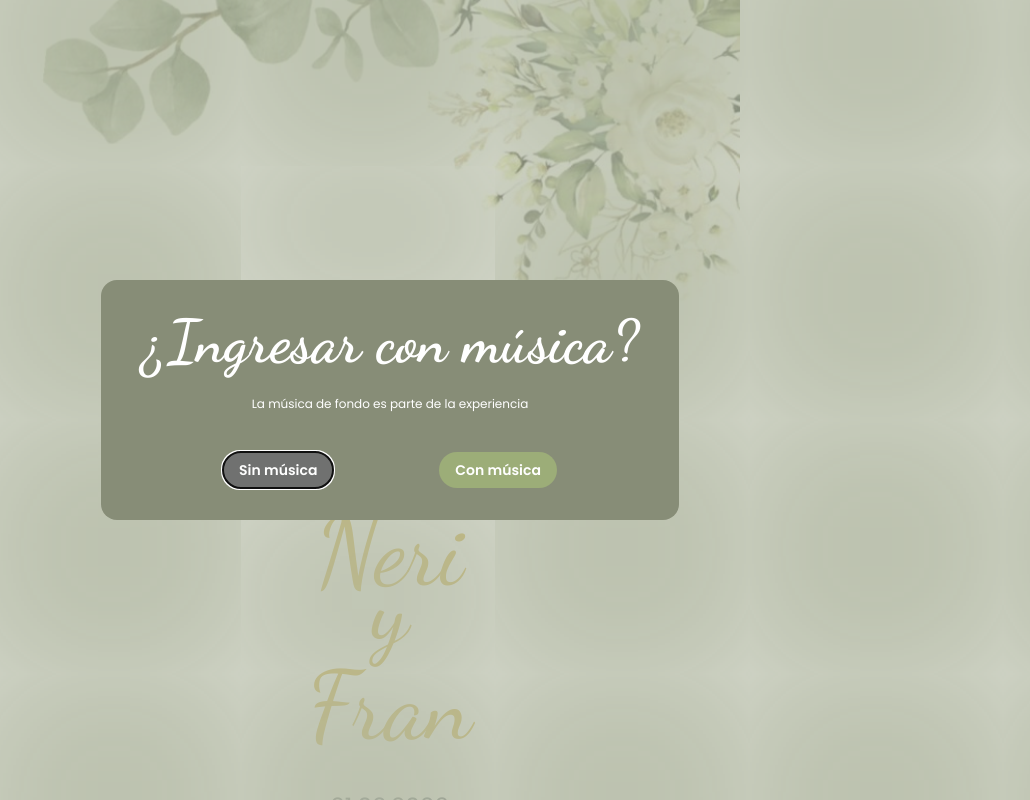
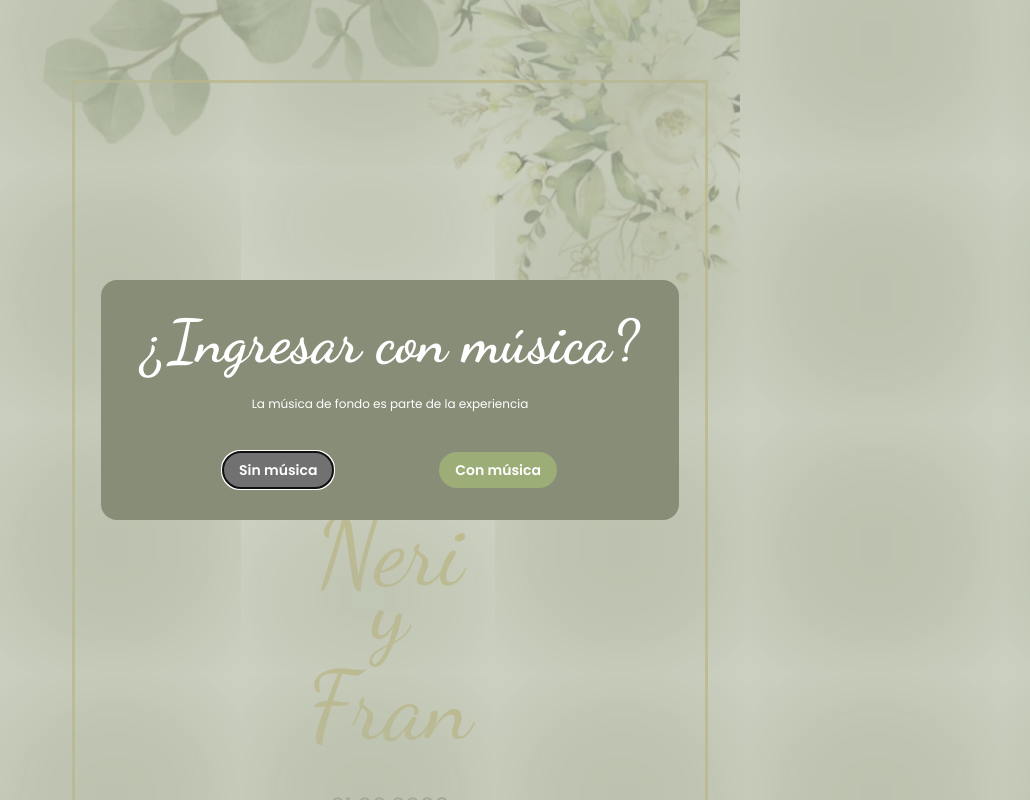
Before and after one commit to InvitacionDigital/NeriYFran, a React (Vite) app: page / in a window 1280 px wide. Shown: the top 800 px of the page, without its empty margins (250-1280 px from the left). Built offline with nearby package versions, Linux system fonts and the light colour scheme.

Commit message:
golden hero

```diff
--- a/src/components/Hero.tsx
+++ b/src/components/Hero.tsx
@@ -6,7 +6,10 @@ const Hero: React.FC = () => {
   return (
     <div className='bg-[url("/fondos/bg.jpg")] opacity-95 w-full min-w-[300px] max-w-[1000px] aspect-[9/16] bg-contain bg-center bg-no-repeat flex flex-col justify-center gap-10 py-0 items-center relative '>
       <img src={noscasamos} alt="noscasamos" className='w-[250px] mx-auto '/>
-      <div className='text-8xl text-center w-fit'>
+      <div className="absolute inset-0 pointer-events-none">
+        <div className="absolute  border border-[3px] border-golden opacity-75" style={{inset: '5rem 2rem 3rem 2rem'}}></div>
+      </div>
+      <div className='text-8xl text-center w-fit opacity-80'>
         <h1 className='text-golden leading-[0.6]'>Neri</h1>
         <h1 className='-translate-y-5 text-golden'>y</h1>
         <h1 className='text-golden leading-[0.6]'>Fran</h1>
```
